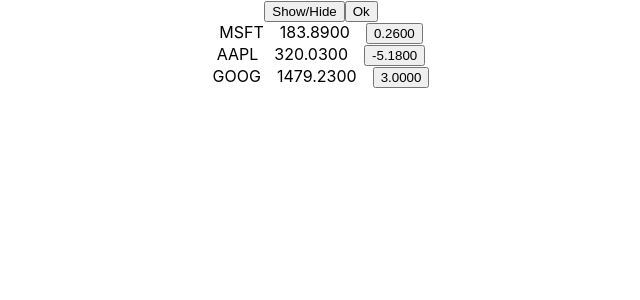
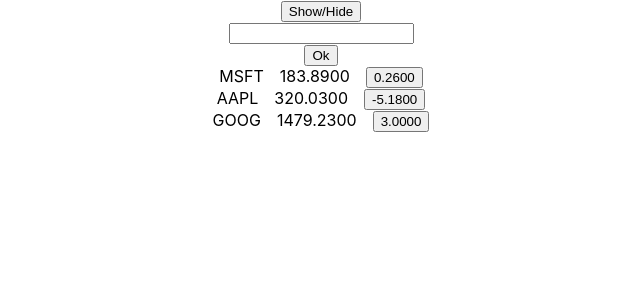
Before and after one commit to wix-playground/kickstart-2020-kyiv-react, a React (Create React App) app: page / in a window 1280 px wide. Shown: the top 300 px of the page, without its empty margins (319-959 px from the left). Built offline with nearby package versions, Linux system fonts and the light colour scheme.

Commit message:
Add context and many ways to read it

```diff
--- a/src/App.tsx
+++ b/src/App.tsx
@@ -1,21 +1,35 @@
-import React, {useState} from 'react';
+import React, {useCallback, useState} from 'react';
 import './App.css';
 import {Stocks} from './stocks';
 import { StockItem } from './mocks';
+import {FilterContext, FilterState} from './contexts/filters';
+import {FilterInput} from './filter-input/filter-input'
+
+const {Provider} = FilterContext
 
 interface AppProps {
   initialState: Array<StockItem>
 }
 
 const App: React.FC<AppProps> = (props) => {
-  const [stocks] = useState(props.initialState)
-  const [isVisible, setVisibility] = useState(true)
+    const [stocks] = useState(props.initialState)
+    const [isVisible, setVisibility] = useState(true)
+    const [filter, setFilter] = useState<Omit<FilterState, 'setFilter'>>({name: ''})
+    const handleButtonClick = useCallback(() => {
+        setFilter({name: 'foo'})
+    }, [])
 
   return (
-    <div className="App">
-      <button onClick={() => setVisibility(!isVisible)}>Show/Hide</button>
-        {isVisible ? <Stocks items={stocks}/> : null}
-    </div>
+      <Provider value={{
+          name: filter.name,
+          setFilter: setFilter
+      }}>
+        <div className="App">
+          <button onClick={handleButtonClick}>Show/Hide</button>
+            <FilterInput/>
+          {isVisible ? <Stocks items={stocks}/> : null}
+        </div>
+      </Provider>
   );
 }
 
--- /dev/null
+++ b/src/contexts/filters.ts
@@ -0,0 +1,8 @@
+import {createContext} from 'react'
+
+export interface FilterState {
+    name: string,
+    setFilter: (value: Omit<FilterState, 'setFilter'>) => void
+}
+
+export const FilterContext = createContext<FilterState>({name: '', setFilter: () => {}})
--- /dev/null
+++ b/src/filter-input/filter-input.tsx
@@ -0,0 +1,13 @@
+import React, {useContext} from 'react'
+import {FilterContext} from '../contexts/filters'
+
+export const FilterInput = () => {
+    const {name, setFilter} = useContext(FilterContext)
+    return (
+        <div>
+            <input value={name} onChange={(event) => {
+                setFilter({name: event.target.value})
+            }}/>
+        </div>
+    )
+}
--- /dev/null
+++ b/src/hocs/filter.tsx
@@ -0,0 +1,12 @@
+import React, {useContext} from 'react'
+import {FilterContext} from '../contexts/filters';
+
+export const filter = (OriginalComponent: any): React.FC => (props) => {
+    const filterState = useContext(FilterContext)
+    return (
+        <OriginalComponent
+            {...props}
+            filters={filterState}
+        />
+    )
+}
--- a/src/stocks/stocks.tsx
+++ b/src/stocks/stocks.tsx
@@ -2,9 +2,15 @@
 import { StockItem } from '../mocks'
 import Stock from './stock';
 // import {useMode} from '../hooks/use-mode';
+import {FilterContext, FilterState} from '../contexts/filters';
+import {filter as filterHOC} from '../hocs/filter'
+
+const {Consumer} = FilterContext
+
 
 interface StocksProps {
-    items: StockItem[]
+    items: StockItem[],
+    filters?: FilterState
 }
 
 interface StocksState {
@@ -12,7 +18,8 @@
     foo2: number
 }
 
-export class Stocks extends PureComponent<StocksProps, StocksState> {
+export class StocksComponent extends PureComponent<StocksProps, StocksState> {
+    static contextType = FilterContext
     state = {
         foo: 0,
         foo2: 0
@@ -65,12 +72,14 @@
         console.log(ref);
     }
 
+    render() {
+        console.log('Stocks render', this.context, this.props.filters);
 
-    render() {
-        console.log('Stocks render');
-        return (<>
-                <button onClick={this.handleButtonClick}>Ok</button>
-                <div ref={this.setMyDiv}>{
+        return (<Consumer>
+            {(filterValue) => <>
+                {console.log(filterValue)}
+              <button onClick={this.handleButtonClick}>Ok</button>
+              <div ref={this.setMyDiv}>{
                     this.props.items.map(
                         item => <Stock
                             key={item.symbol}
@@ -78,9 +87,11 @@
                         />
                     )
                 }</div>
-          </>
+              </>
+            }
+          </Consumer>
         );
     }
 }
 
-export default Stocks
+export const Stocks = filterHOC(StocksComponent) as any
```
